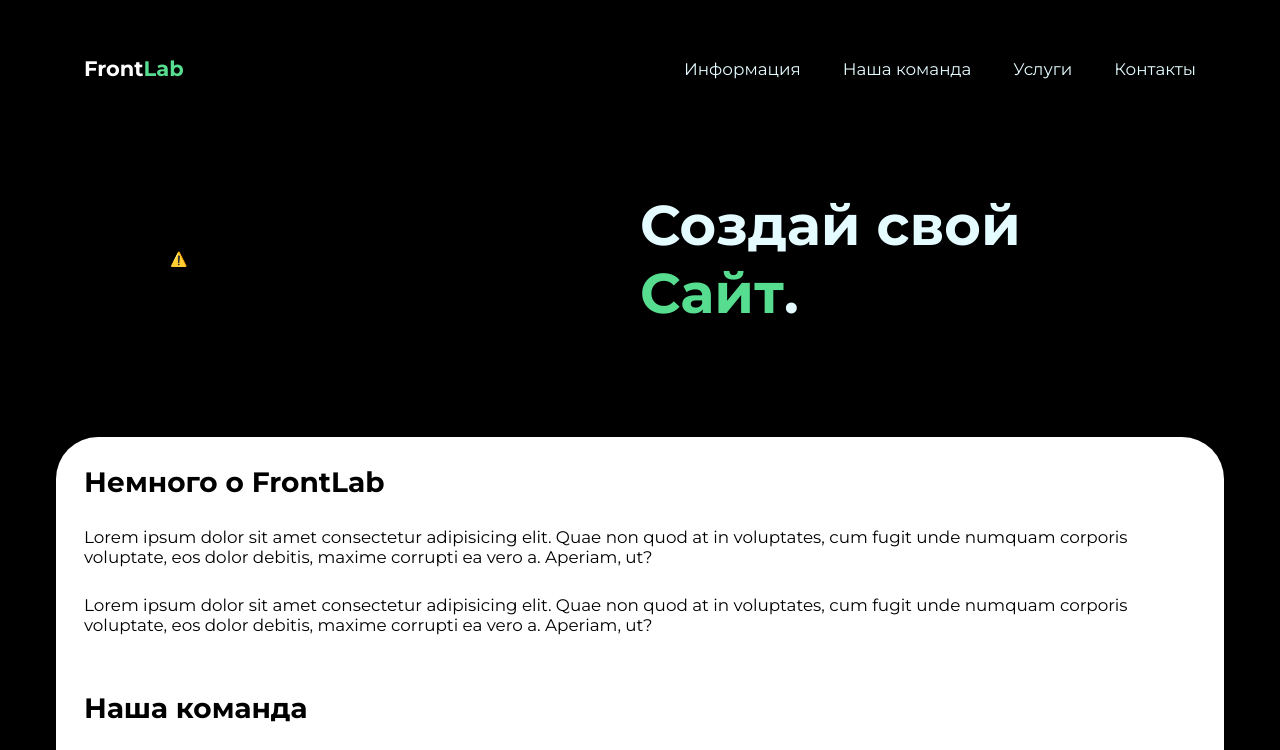
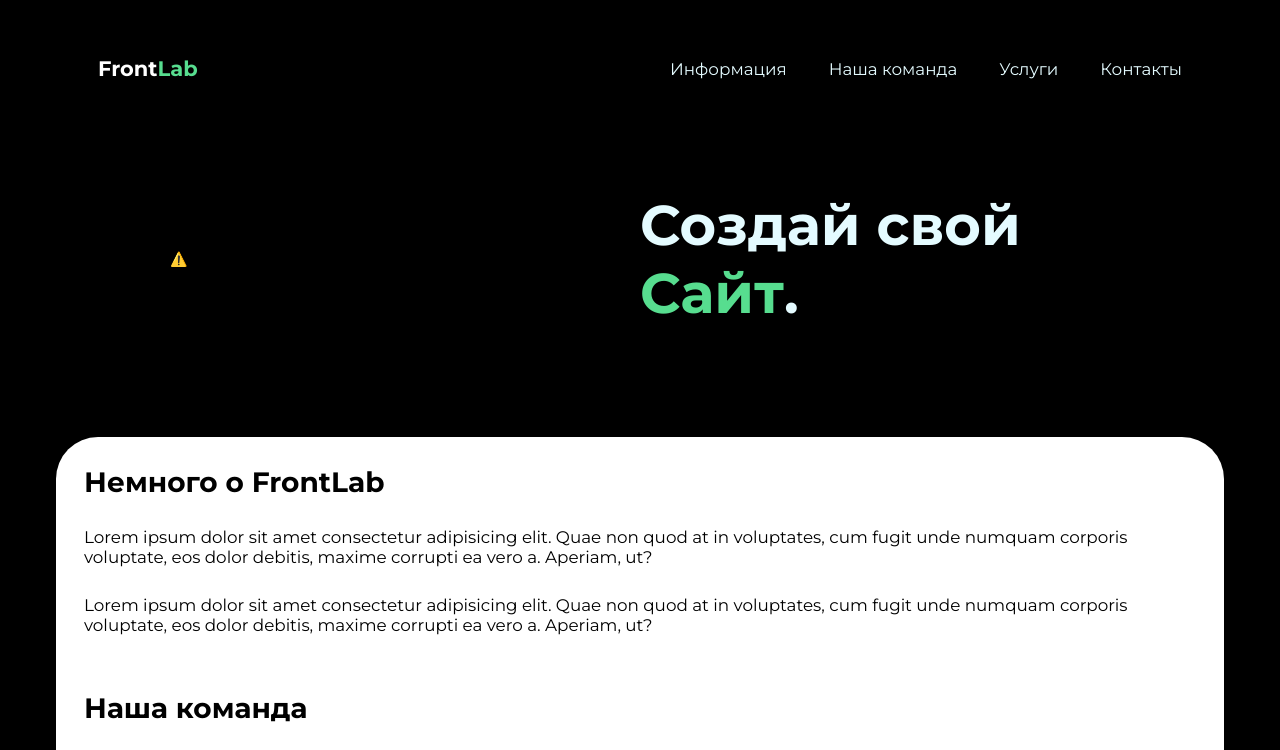
Before and after one commit to ssadexe/ssadexeportfolio, a website: page index.html in a window 1280 px wide. Shown: the top 750 px of the page. Drawn offline with nearby package versions, Linux system fonts and the light colour scheme; no server answers.

Commit message:
paddings

```diff
--- a/scss/main.scss
+++ b/scss/main.scss
@@ -54,7 +54,7 @@ body {
 .header {
     display: flex;
     align-items: center;
-    padding: 4rem 2rem 0 2rem;
+    padding: 4rem 3rem 0 3rem;
 }
 
 .burger-btn img {
```
Also changed, not shown: scss/main.css.
